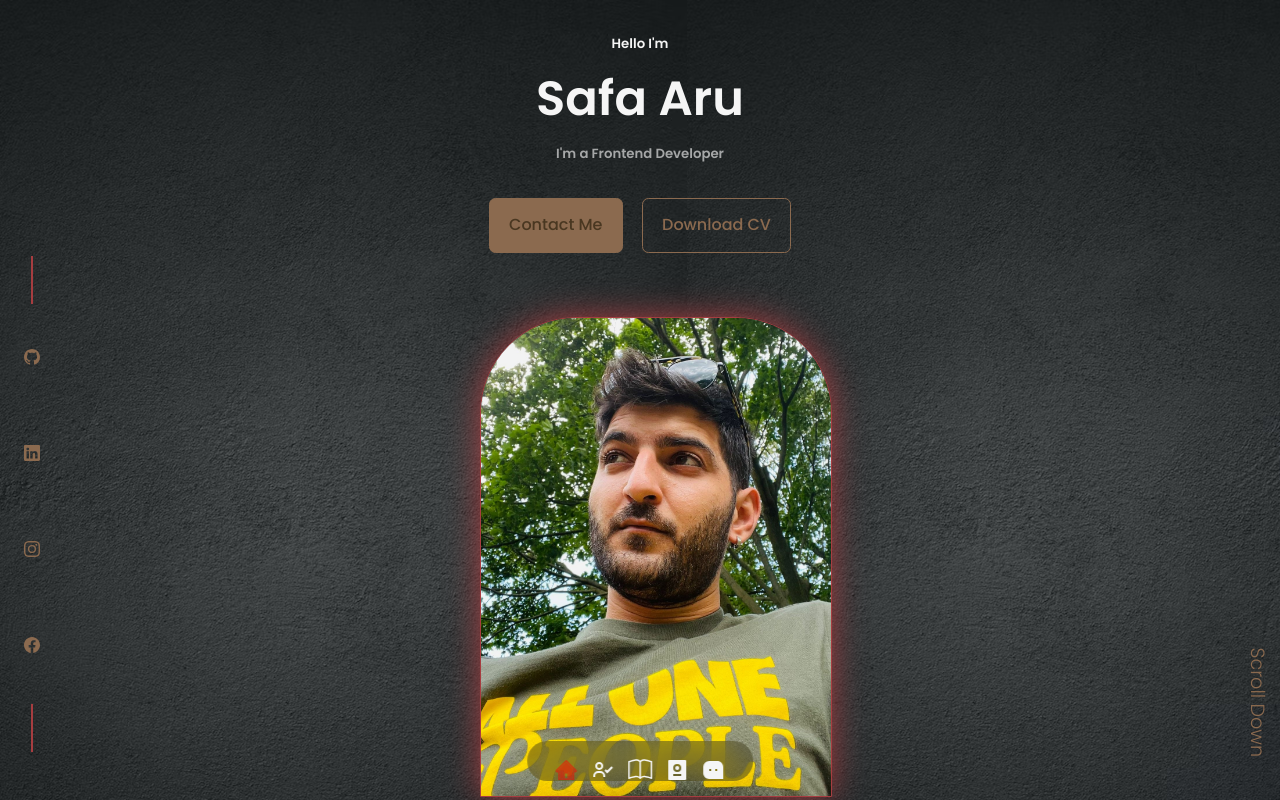
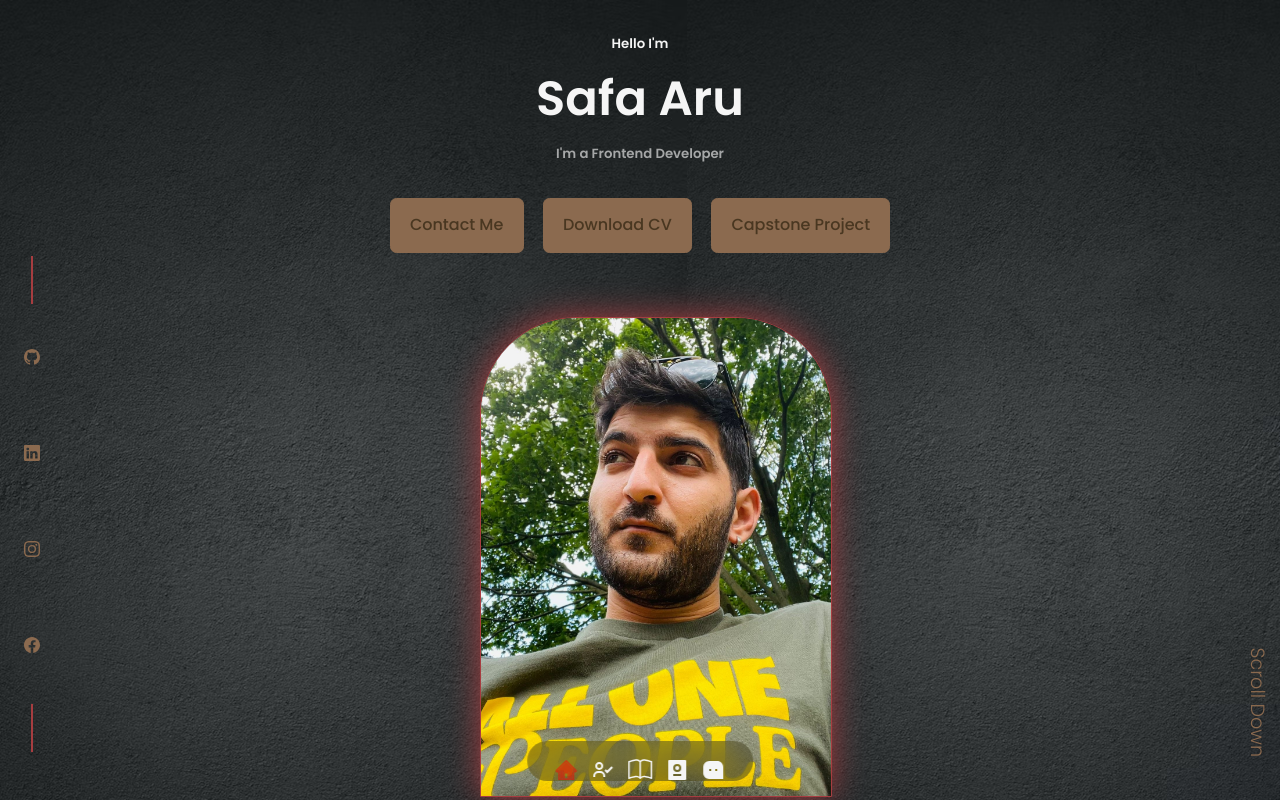
Before and after one commit to arusafa/Safa_Aru_W23Portfolio, a React (Create React App) app: page / in a window 1280 px wide. Shown: the top 800 px of the page. Built offline with nearby package versions, Linux system fonts and the light colour scheme; the HTML template or start-up script is replaced by a standard one.

Commit message:
capstone's link has added

```diff
--- a/src/components/capstone/Capstone.jsx
+++ b/src/components/capstone/Capstone.jsx
@@ -22,7 +22,7 @@ import aboutPic from "../../assets/about-page.png";
 
 function Capstone() {
   return (
-    <section id="portfolio">
+    <section id="capstone">
       <h5>My Capstone Work</h5>
       <h2>Online Tutoring Web</h2>
       <div className="container portfolio__container">
--- a/src/components/header/CTA.jsx
+++ b/src/components/header/CTA.jsx
@@ -5,7 +5,8 @@ function CTA() {
   return (
     <div className='cta'>
         <a href='#contact' className='btn btn-primary'>Contact Me</a>
-        <a href={resume} download className='btn'>Download CV</a>
+        <a href={resume} download className='btn btn-primary'>Download CV</a>
+        <a href='#capstone' className='btn btn-primary'>Capstone Project</a>
     </div>
   )
 }
```
